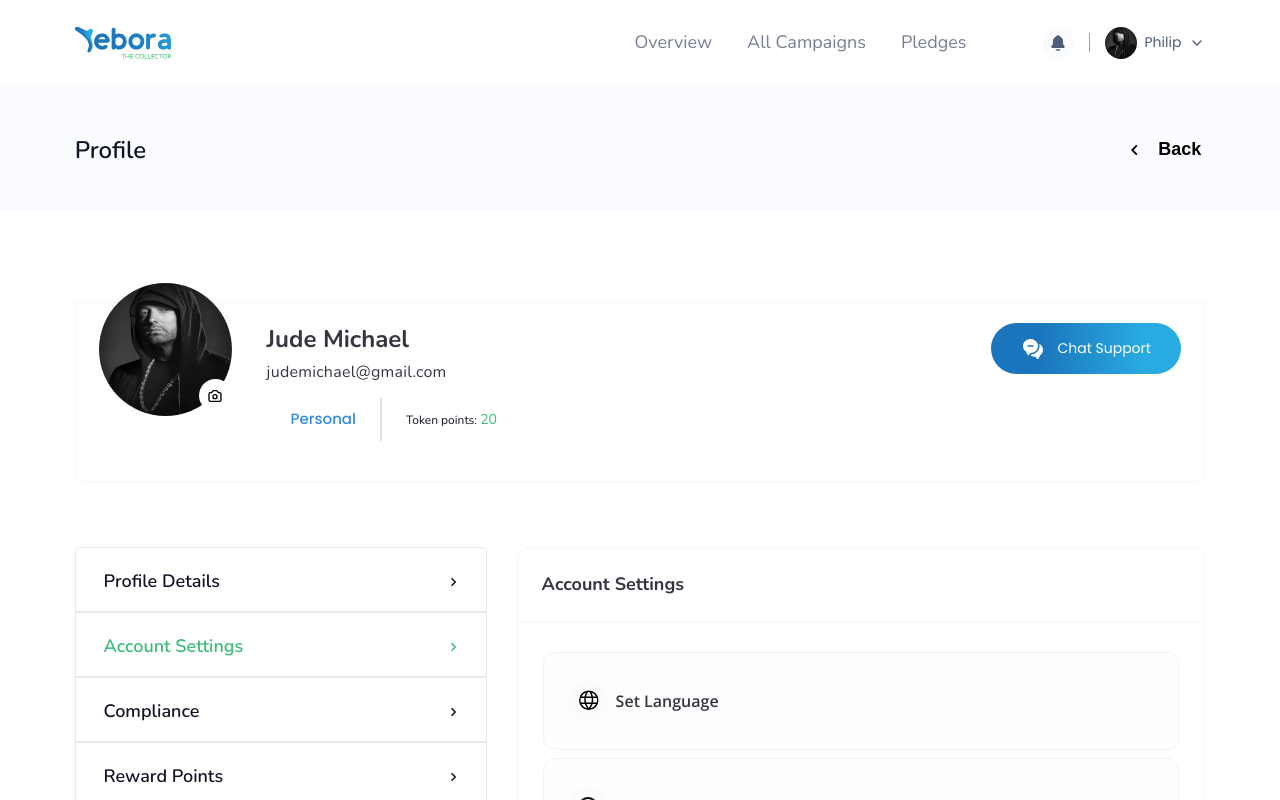
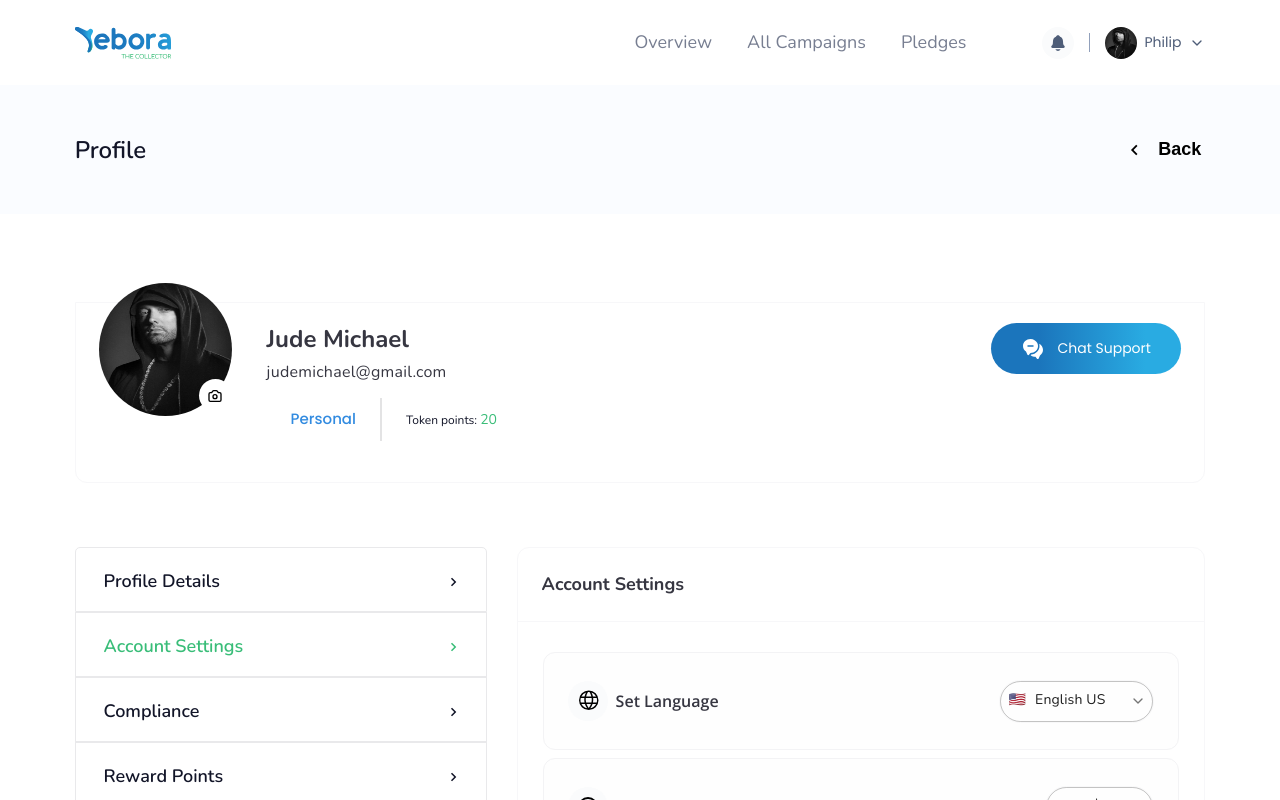
Before and after one commit to elijahthis/yebora-next, a Next.js app: page /profile/view in a window 1280 px wide. Both pictures are taken after a click on the element "Account Settings". Shown: the top 800 px of the page. Built offline with nearby package versions, Linux system fonts and the light colour scheme.

Commit message:
ACCT SETTIONGS

```diff
--- /dev/null
+++ b/components/MUISelect/MUISelect.module.scss
@@ -0,0 +1,6 @@
+.optionLabel {
+	display: flex;
+	flex-direction: row;
+	align-items: center;
+	gap: 9px;
+}
--- /dev/null
+++ b/components/MUISelect/index.tsx
@@ -0,0 +1,41 @@
+import { FormControl, InputLabel, MenuItem, Select } from "@mui/material";
+import { ReactNode } from "react";
+import styles from "./MUISelect.module.scss";
+import { FiChevronDown } from "react-icons/fi";
+
+interface MUISelectProps {
+	optionsList: { label: ReactNode; value: string | number }[];
+	label?: string;
+}
+
+const MUISelect = ({ optionsList, label }: MUISelectProps) => {
+	return (
+		<div>
+			<Select
+				labelId="demo-simple-select-label"
+				id="demo-simple-select"
+				// value={optionsList[0].value}
+				label={label}
+				defaultValue={optionsList[0].value}
+				// onChange={handleChange}
+
+				sx={{
+					border: "1px solid #F8F8F9",
+					borderRadius: "28px",
+					paddingRight: "1rem",
+					// outline: 0,
+					".MuiSelect-select": {
+						padding: "9px 8px",
+					},
+				}}
+				IconComponent={(props) => <FiChevronDown {...props} />}
+			>
+				{optionsList.map((optionItem) => (
+					<MenuItem value={optionItem.value}>{optionItem.label}</MenuItem>
+				))}
+			</Select>
+		</div>
+	);
+};
+
+export default MUISelect;
--- a/components/ProfileComponents/AccountSettings.tsx
+++ b/components/ProfileComponents/AccountSettings.tsx
@@ -3,18 +3,68 @@ import { HiOutlineCurrencyDollar, HiOutlineBell } from "react-icons/hi";
 import { KeyIcon, SecurityIcon } from "../svgs";
 import styles from "./ProfileComponents.module.scss";
 import MUIToggle from "../MUIToggle";
+import MUISelect from "../MUISelect";
 
 const AccountSettings = () => {
 	const dataList = [
 		{
 			icon: <VscGlobe />,
 			label: "Set Language",
-			right: <></>,
+			right: (
+				<MUISelect
+					optionsList={[
+						{
+							label: (
+								<div className="optionLabel">
+									<span>🇺🇸</span>
+									<span>English US</span>
+								</div>
+							),
+							value: "English (US)",
+						},
+						{
+							label: (
+								<div className="optionLabel">
+									<span>🇫🇷</span>
+									<span>French</span>
+								</div>
+							),
+							value: "French",
+						},
+						{
+							label: (
+								<div className="optionLabel">
+									<span>🇪🇸</span>
+									<span>Spanish</span>
+								</div>
+							),
+							value: "Spanish",
+						},
+					]}
+				/>
+			),
 		},
 		{
 			icon: <HiOutlineCurrencyDollar />,
 			label: "Set Currency",
-			right: <></>,
+			right: (
+				<MUISelect
+					optionsList={[
+						{
+							label: <div className="optionLabel">USD ($)</div>,
+							value: "USD",
+						},
+						{
+							label: <div className="optionLabel">NGN (₦)</div>,
+							value: "NGN",
+						},
+						{
+							label: <div className="optionLabel">GHC (GH₵)</div>,
+							value: "GHC",
+						},
+					]}
+				/>
+			),
 		},
 		{
 			icon: <KeyIcon />,
--- a/components/ProfileComponents/ProfileComponents.module.scss
+++ b/components/ProfileComponents/ProfileComponents.module.scss
@@ -253,5 +253,12 @@
 			color: #328be0;
 			cursor: pointer;
 		}
+
+		.optionLabel {
+			display: flex;
+			flex-direction: row;
+			align-items: center;
+			gap: 9px;
+		}
 	}
 }
--- a/styles/globals.css
+++ b/styles/globals.css
@@ -26,3 +26,17 @@ h3 {
 
 p {
 }
+
+.optionLabel {
+	display: flex;
+	flex-direction: row;
+	align-items: center;
+	gap: 9px;
+
+	font-family: "Nunito";
+	font-style: normal;
+	font-weight: 400;
+	font-size: 14px;
+	line-height: 19px;
+	color: #1e1e1e;
+}
```
